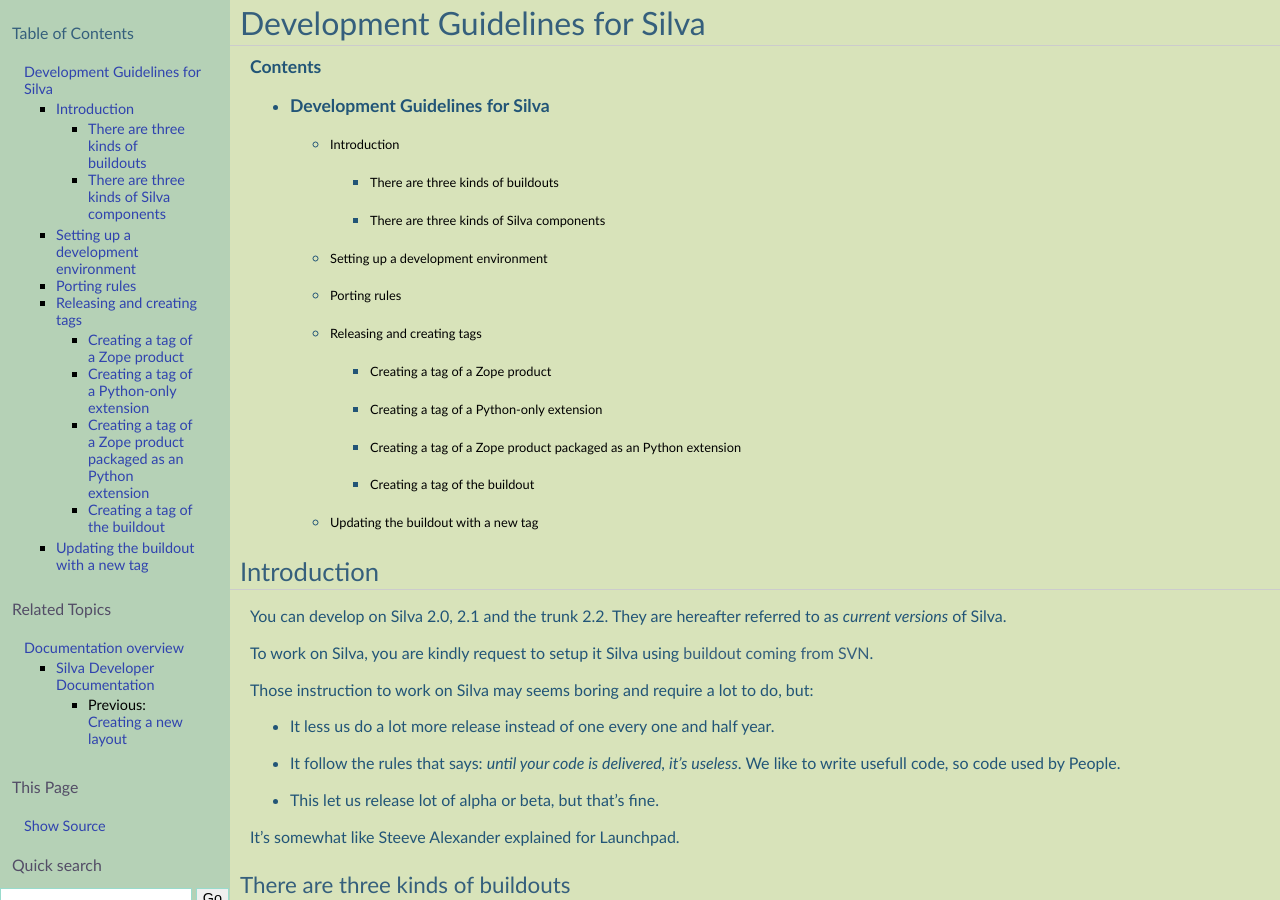
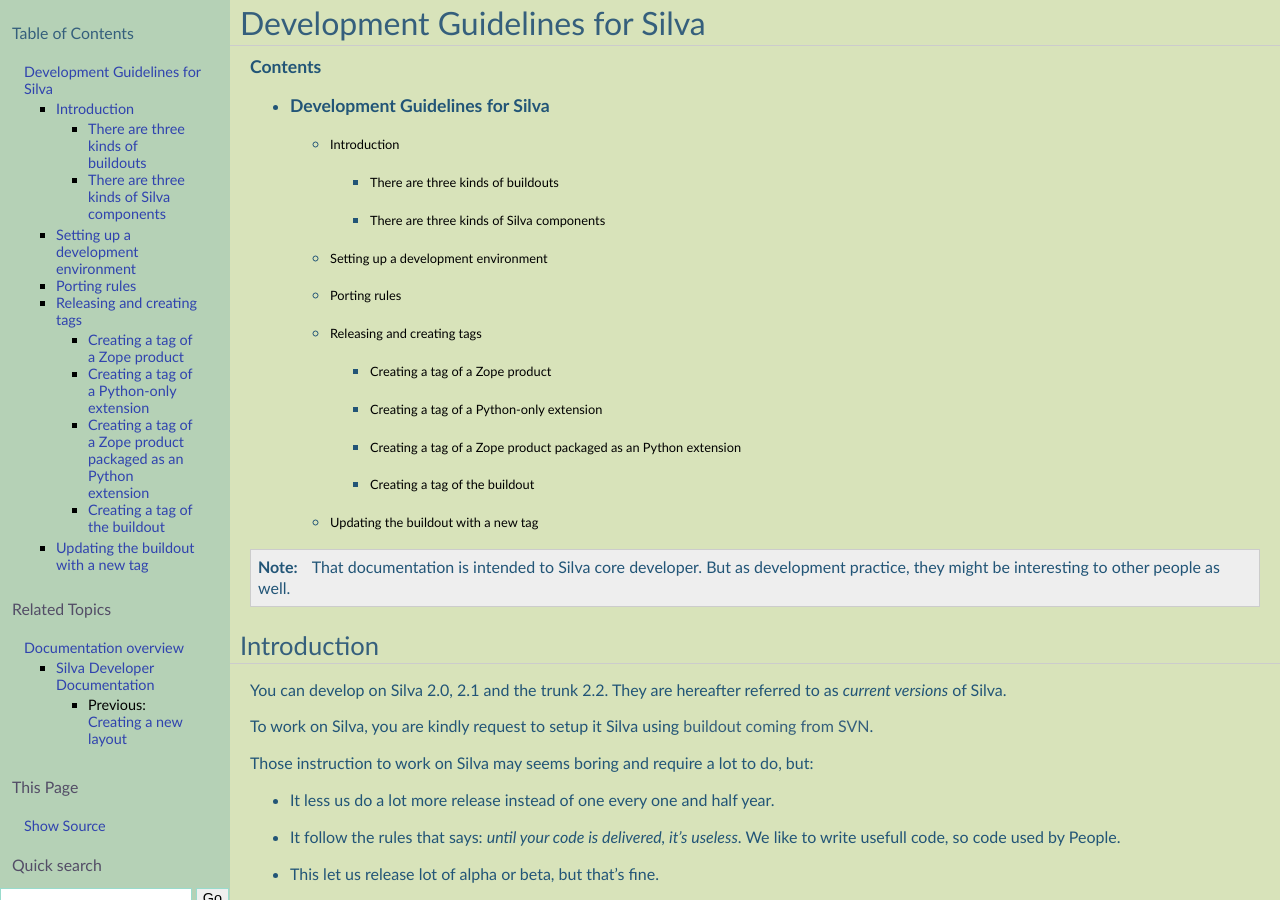
Before and after one commit to silvacms/documentation, a Sphinx documentation site: the page built from source/silva/development_guidelines.rst, in a window 1280 px wide and 900 px high. Built offline with Sphinx 7.4.7, drawn with Linux system fonts in a browser that asks for light colours; pages that are not in the unit, such as notebooks, are missing from menus.

Commit message:
Add a note.

```diff
--- a/source/silva/development_guidelines.rst
+++ b/source/silva/development_guidelines.rst
@@ -2,6 +2,10 @@
 ********************************
 
 .. contents::
+
+.. note:: That documentation is intended to Silva core developer. But
+   as development practice, they might be interesting to other people as
+   well.
 
 Introduction
 ============
```
